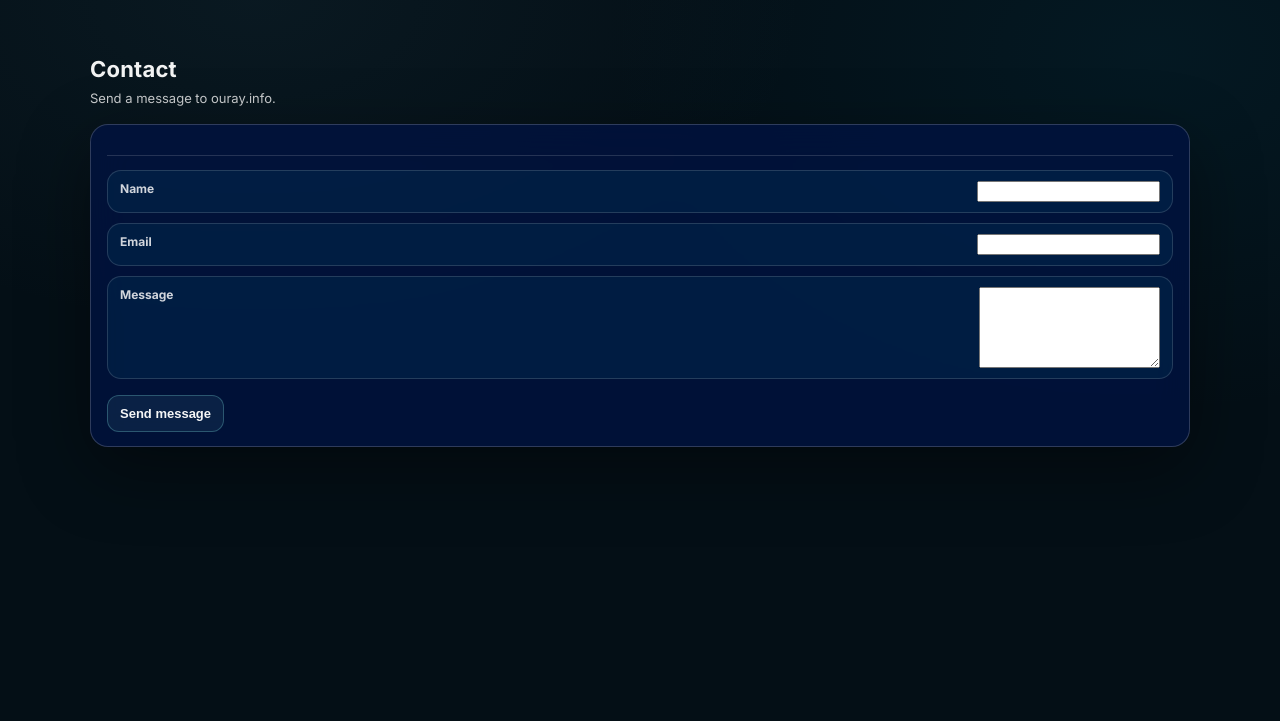
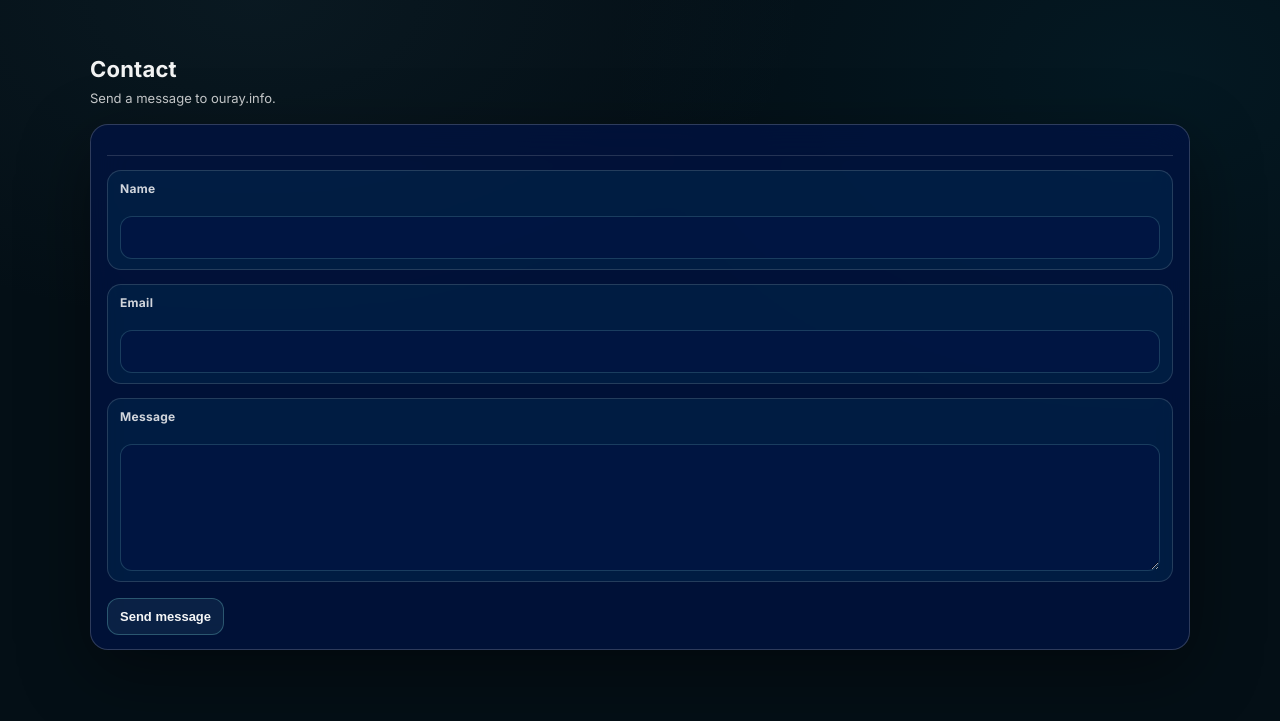
Before and after one commit to cavanpasek/ouray-info, a Django app: page /contact/ in a window 1280 px wide. Shown: the top 721 px of the page. Run offline with Django 5.2, Linux system fonts and the light colour scheme; some libraries are stand-ins or nearby versions.

Commit message:
Troubleshooting reCAPTCHA

```diff
--- a/directory/static/directory/css/site.css
+++ b/directory/static/directory/css/site.css
@@ -486,6 +486,49 @@ section[id]{ scroll-margin-top: 86px; }
   border-bottom-color: rgba(58,111,132,0.92);
 }
 
+/* Contact form inputs */
+.contact-form .detail-meta-grid{
+  gap: 14px;
+}
+.contact-form .meta-row{
+  flex-direction: column;
+  align-items: stretch;
+}
+.contact-form .meta-label{
+  margin-bottom: 8px;
+  font-size: 12px;
+  letter-spacing: 0.3px;
+}
+.contact-form .meta-value{
+  display: block;
+  width: 100%;
+  text-align: left;
+}
+.contact-form input.meta-value,
+.contact-form textarea.meta-value{
+  border-radius: 12px;
+  border: 1px solid rgba(58,111,132,0.45);
+  background: rgba(0, 18, 66, 0.55);
+  color: rgba(255,255,255,0.96);
+  padding: 10px 12px;
+  font-size: 14px;
+  line-height: 1.5;
+  outline: none;
+}
+.contact-form textarea.meta-value{
+  resize: vertical;
+  min-height: 120px;
+}
+.contact-form input.meta-value::placeholder,
+.contact-form textarea.meta-value::placeholder{
+  color: rgba(255,255,255,0.55);
+}
+.contact-form input.meta-value:focus,
+.contact-form textarea.meta-value:focus{
+  border-color: rgba(58,111,132,0.95);
+  box-shadow: 0 0 0 3px rgba(58,111,132,0.35);
+}
+
 /* Reduced motion */
 @media (prefers-reduced-motion: reduce){
   [data-fade="true"]{ transition: none !important; }
--- a/directory/templates/directory/contact.html
+++ b/directory/templates/directory/contact.html
@@ -22,7 +22,8 @@
       <p class="band-meta">{{ success }}</p>
     {% endif %}
 
-    <form method="post" class="card" action="{% url 'contact' %}">
+    <!-- DEBUG site_key={{ site_key }} -->
+    <form method="post" class="card contact-form" action="{% url 'contact' %}">
       {% csrf_token %}
       <div class="detail-meta-grid">
         <label class="meta-row">
```
